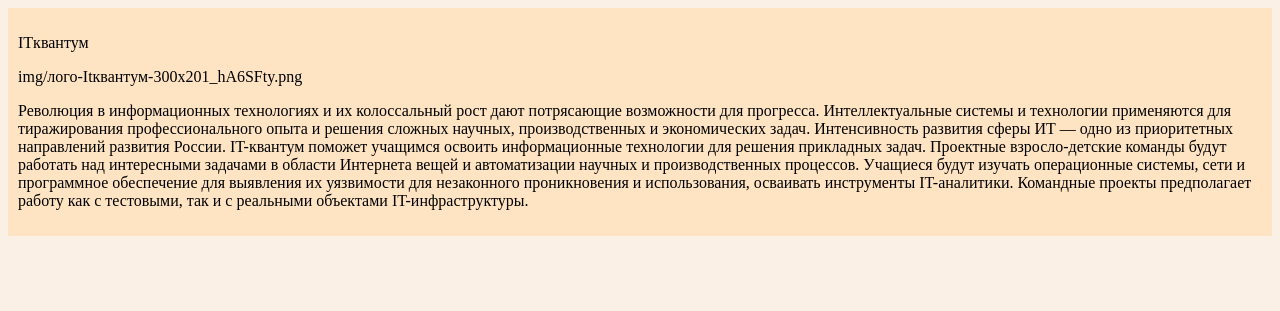
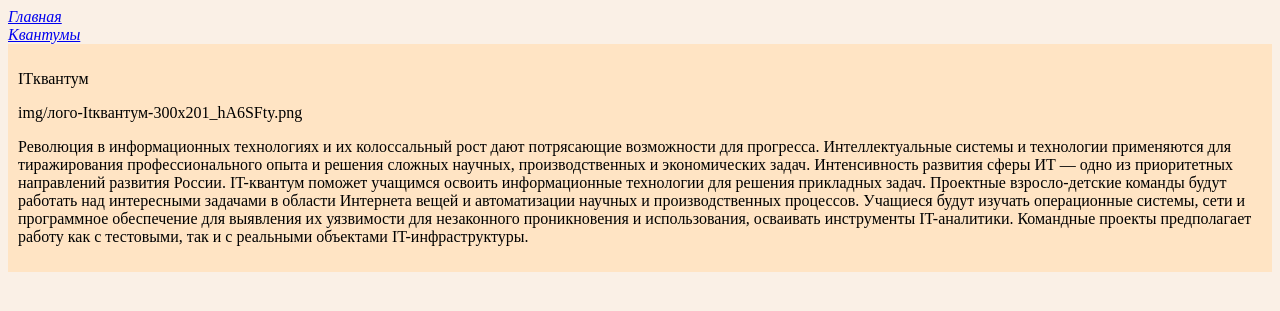
Before and after one commit to PineapplePizza-UI/kvant_projects, a Django app: page /kvantum/1 in a window 1280 px wide. Shown: the top 311 px of the page. Run offline with Django 3.2, Linux system fonts and the light colour scheme; data comes from the database, SQL or seed files in the repository; some libraries are stand-ins or nearby versions.

Commit message:
добавил кнопки для возвращения на главную

```diff
--- a/kvant_projects/apps/kvant_proj/templates/kvantum.html
+++ b/kvant_projects/apps/kvant_proj/templates/kvantum.html
@@ -1,5 +1,8 @@
 {% extends 'index.html' %}
 {% block content %}
+    <a href={% url "index" %}>Главная</a>
+    <br>
+    <a href={% url "kvantums" %}>Квантумы</a>
     <div style="background: bisque; padding: 10px">
         <p>{{ kvant.kvantum }} </p>
         {{ kvant.kvantum_logo }}
--- a/kvant_projects/apps/kvant_proj/templates/kvantum_list.html
+++ b/kvant_projects/apps/kvant_proj/templates/kvantum_list.html
@@ -1,5 +1,6 @@
 {% extends 'index.html' %}
 {% block content %}
+      <a href={% url "index" %}>Главная</a>
     {% for kvant in kvant_list %}
         <div style="background: bisque; padding: 10px">
             <p>{{kvant.kvantum_logo}}</p>
--- a/kvant_projects/apps/kvant_proj/templates/project.html
+++ b/kvant_projects/apps/kvant_proj/templates/project.html
@@ -1,5 +1,6 @@
 {% extends 'index.html' %}
 {% block content %}
+    <a href={% url "index" %}>Главная</a>
 <p>{{ project.project_name }}</p>
     <p>
         {% for kvantum in kvantums %}
```
